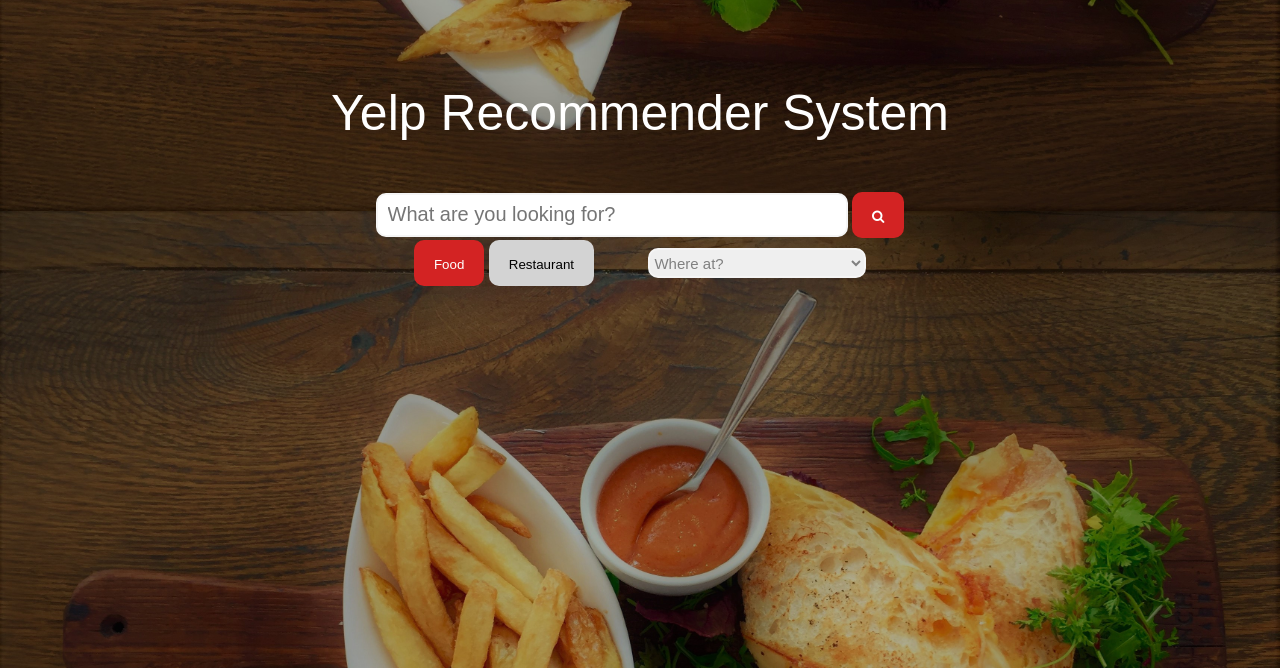
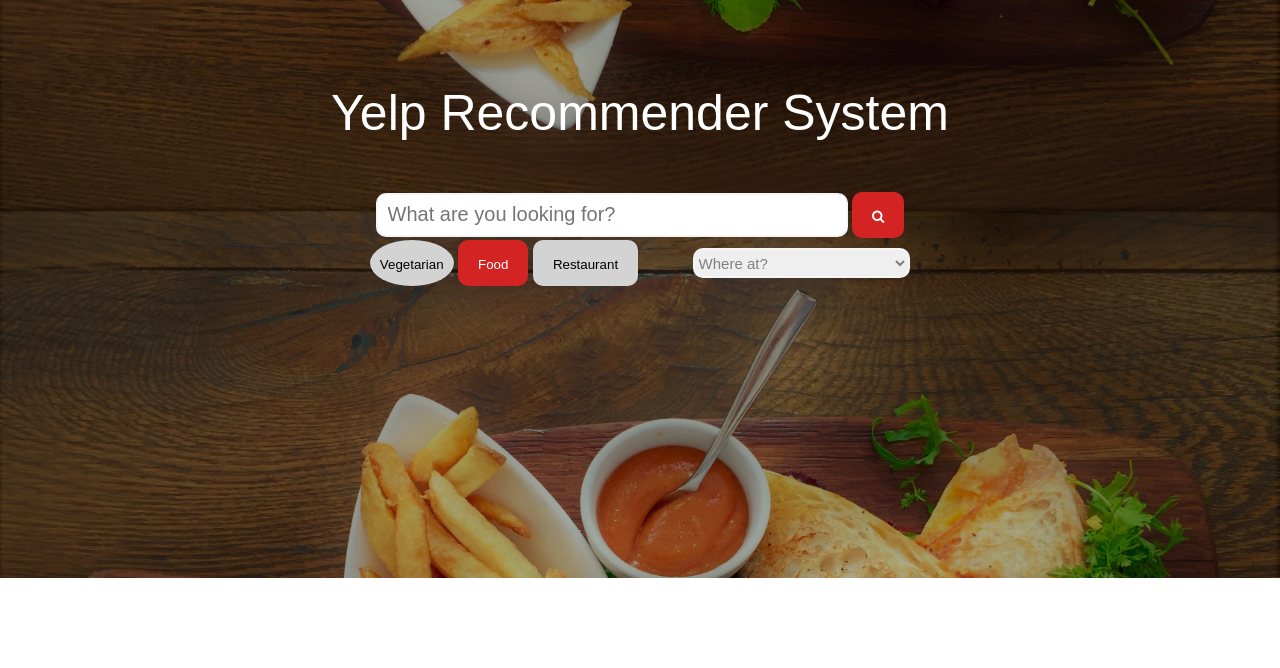
Before and after one commit to Lannnnnnn/LA-Restaurant-recommend, a Flask app: page / in a window 1280 px wide. Shown: the part 589-1257 px from the top of the page. After the commit the page ends 1167 px from the top, so only its background shows below. Run offline with Flask 2, Linux system fonts and the light colour scheme; some libraries are stand-ins or nearby versions.

Commit message:
vegan button

```diff
--- a/app.py
+++ b/app.py
@@ -17,5 +17,6 @@
     text = request.form.get('querybox')
     loc = request.form.get('location')
     foodbtn = request.form.get('foodButton')
-    oof = test.test_function(text, loc, foodbtn)
+    vegan = request.form.get('veganButton')
+    oof = test.test_function(text, loc, foodbtn, vegan)
     return jsonify({'result':'success', 'data': oof})
--- a/static/results.js
+++ b/static/results.js
@@ -22,8 +22,16 @@
 function toggle(button) {
     var foodbutton = document.getElementById("foodButton");
     var restbutton = document.getElementById("restaurantButton");
+    var veganbutton = document.getElementById("veganButton");
     var foodCheck = document.getElementById("foodButtonCheck");
     var restCheck = document.getElementById("restButtonCheck");
+    if (button == veganbutton && button.value == "OFF") {
+        button.value = "ON"
+        button.style = "background-color: green; color: white"
+    } else if (button == veganbutton && button.value == "ON") {
+        button.value = "OFF"
+        button.style = "background-color: lightgray; color: black"
+    }
     if (button == restbutton && button.value == "OFF") {
         console.log("restbutton");
         button.value = "ON";
--- a/static/style.css
+++ b/static/style.css
@@ -73,13 +73,19 @@
     color: gray;
     margin-top: 10px;
     border-radius: 10px;
-    margin-bottom: 340px;
     border: 2px solid whitesmoke;
     font-size: 15px;
     height:30px;
     width:17%;
+    margin-bottom: 250px;
     margin-left: 0px;
     outline: none;
+}
+
+#veganButton {
+    padding-left: 10px;
+    padding-right: 10px;
+    border-radius: 50%;
 }
 
 select option {
--- a/templates/index.html
+++ b/templates/index.html
@@ -65,6 +65,7 @@
                     <input type="text" id="querybox" name="querybox" placeholder="What are you looking for?">
                     <button type="button" id="submit"><i class="fa fa-search"></i></button>
                     <br>
+                    <button type="button" id="veganButton" onclick="toggle(this)" value="OFF" style="background-color: lightgray; color: black;">Vegetarian</button>
                     <button type="button" id="foodButton" name="foodButton" value="ON" onclick="toggle(this)">Food</button>
                     <button type="button" id="restaurantButton" value="OFF" onclick="toggle(this)" style="background-color: lightgray; color: black;">Restaurant</button>
                     <input type="checkbox" id="foodButtonCheck" name="foodButtonCheck" checked>
@@ -86,6 +87,7 @@
                             var querytext = document.getElementById('querybox').value;
                             var location = document.getElementById('location').value;
                             var button_1 = document.getElementById('foodButton').value;
+                            var vegan = document.getElementById('veganButton').value;
 
                             /* Send this information to python file */
                             req = $.ajax({
--- a/test.py
+++ b/test.py
@@ -1,4 +1,4 @@
-def test_function(text, location, foodbtn):
+def test_function(text, location, foodbtn, vegan):
     lines = []
     if location == "Las Vegas":
         with open('test/testdata/lv_testdata.csv', 'r') as f:
```
